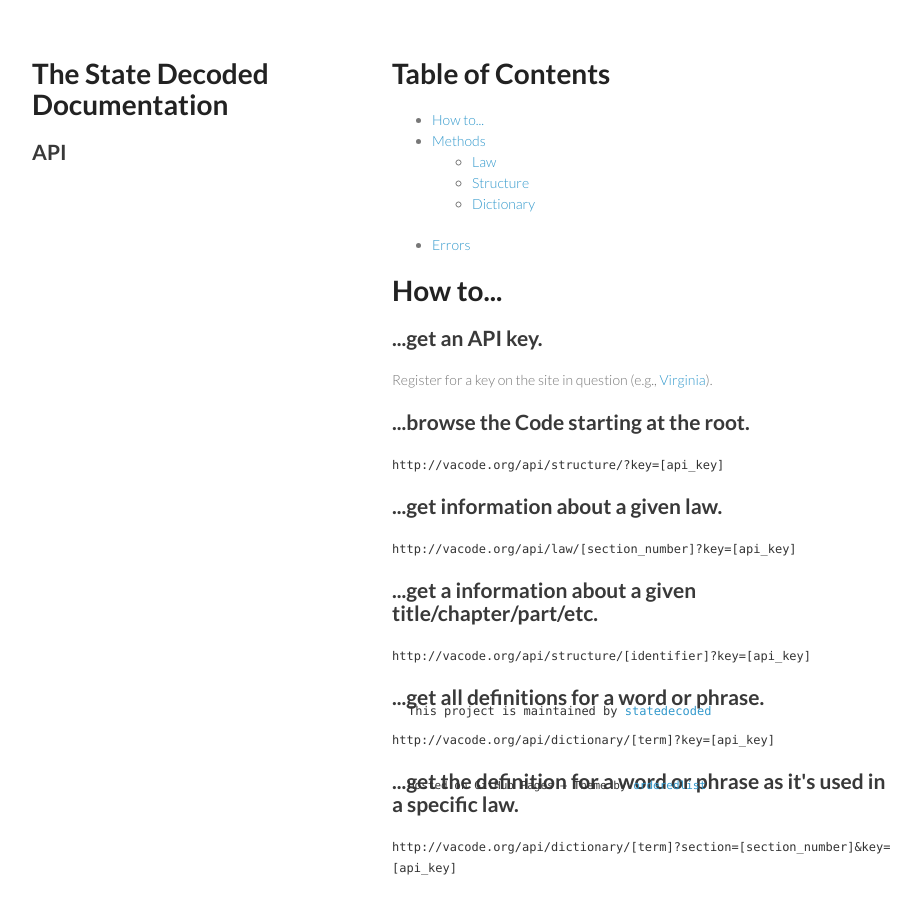
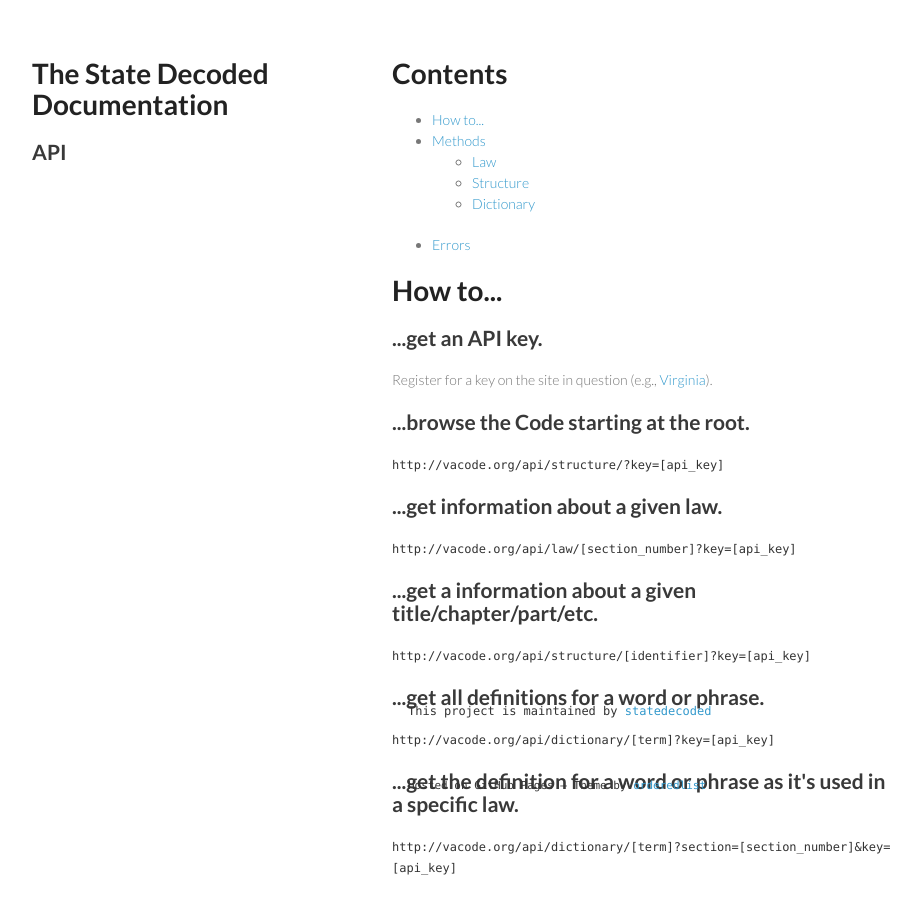
Before and after one commit to statedecoded/documentation, a Jekyll site: the page built from api.html, in a window 1280 px wide and 900 px high. Shown: the whole window, without its empty margins (178-1099 px from the left). Built offline with Jekyll 4.4.1, drawn with Linux system fonts in a browser that asks for light colours.

Commit message:
Retitle TOC to "Contents"

```diff
--- a/api.html
+++ b/api.html
@@ -3,7 +3,7 @@ title: API
 layout: default
 ---
 
-<h1>Table of Contents</h1>
+<h1>Contents</h1>
 
 <ul>
 <li><a href="#how-to">How to...</a></li>
```
